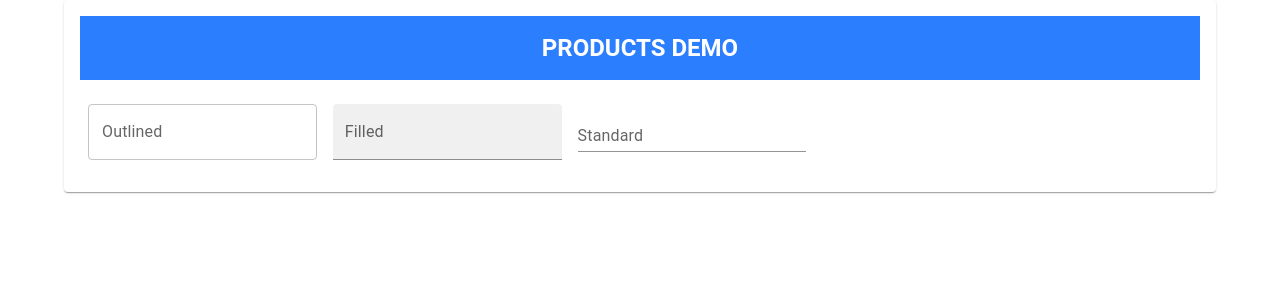
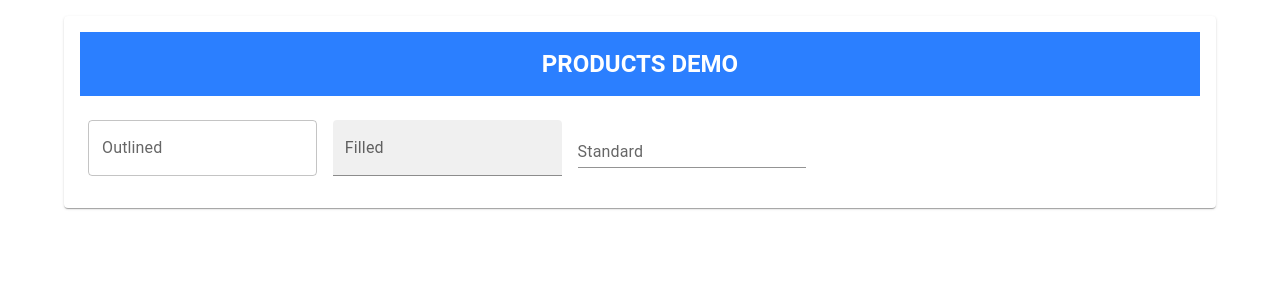
Before and after one commit to Jubikk/PRODUCT-DEMO, a React (Vite) app in the folder product-demo/: page / in a window 1280 px wide. Shown: the top 300 px of the page. Built offline with nearby package versions, Linux system fonts and the light colour scheme.

Commit message:
added padding for container

```diff
--- a/product-demo/src/App.jsx
+++ b/product-demo/src/App.jsx
@@ -5,7 +5,7 @@ import { Card,CardContent, Container } from '@mui/material';
 
 function App(props) {
   return (
-    <Container>
+    <Container className= "p-4">
       <Card>
         <CardContent>
         <Header/>
```
